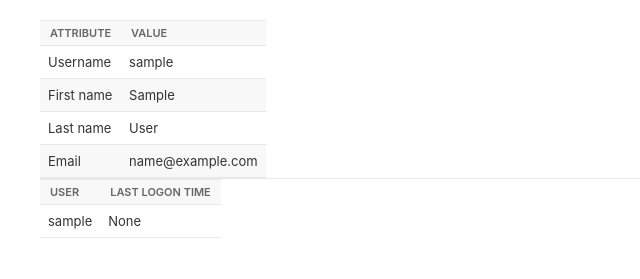
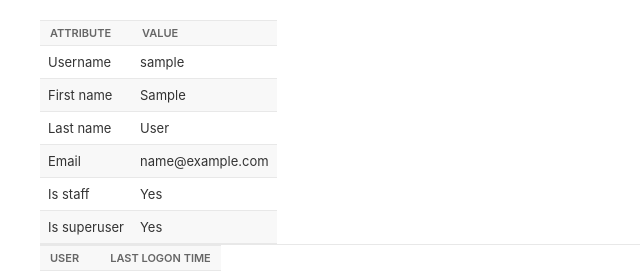
Before and after one commit to adelton/django-activity-app, a Django app: page / in a window 1280 px wide. Shown: the part 49-328 px from the top of the page, without its empty margins (0-640 px from the left). Run offline with Django 4.2, Linux system fonts and the light colour scheme; the visitor is signed in with stand-in values (Sample User, id 1); data comes from the database, SQL or seed files in the repository.

Commit message:
Display and test the "is staff" and "is superuser" user attributes.

```diff
--- a/activity/templates/activity/index.html
+++ b/activity/templates/activity/index.html
@@ -26,6 +26,8 @@
     {% if user_permissions %}
         <tr><td>Permissions</td><td>{% for p in user_permissions %}{{ p }}{%if forloop.last%}.{%else%}, {%endif%}{% endfor %}</td></tr>
     {% endif %}
+        <tr><td>Is staff</td><td>{% if user.is_staff %}Yes{% else %}No{% endif %}</td></tr>
+        <tr><td>Is superuser</td><td>{% if user.is_superuser %}Yes{% else %}No{% endif %}</td></tr>
     </tbody>
 </table>
 {% endif %}
```
Also changed, not shown: 1 other file.
